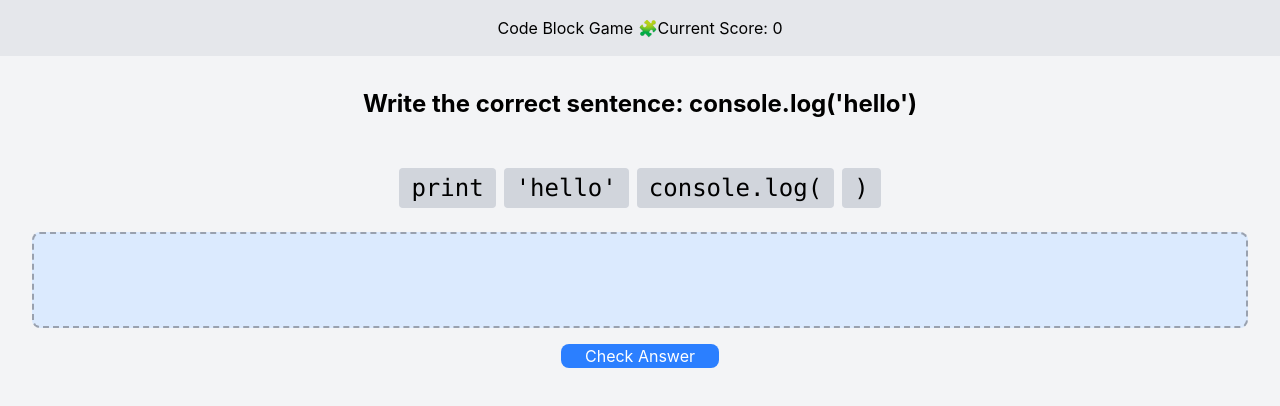
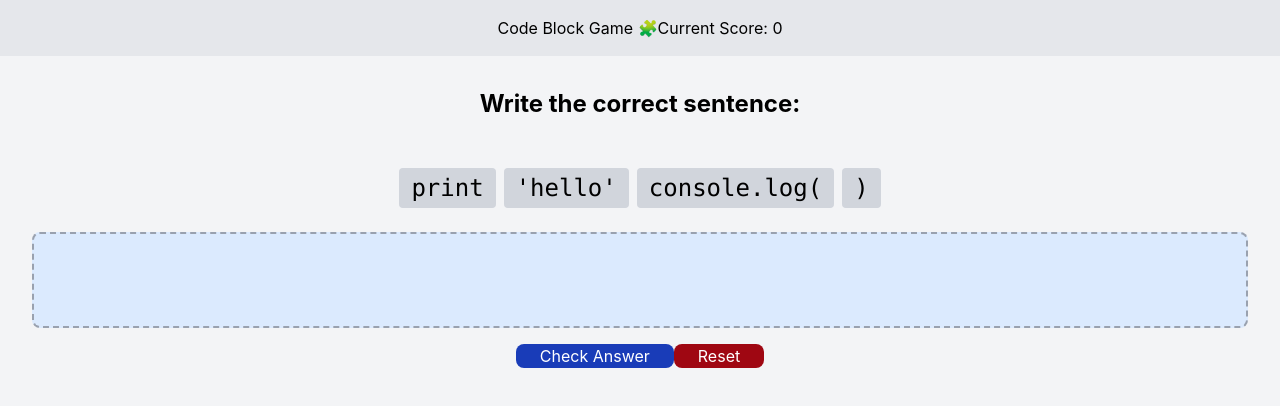
Before and after one commit to VicdSpt/WCS-Protojam, a React (Vite) app in the folder protojam/: page / in a window 1280 px wide. Shown: the top 406 px of the page. Built offline with nearby package versions, Linux system fonts and the light colour scheme.

Commit message:
adding stuff

```diff
--- a/protojam/src/components/Exercises.tsx
+++ b/protojam/src/components/Exercises.tsx
@@ -19,9 +19,7 @@ interface ExerciseProps {
 
 function Exercises({ exercise, onCorrect }: ExerciseProps) {
   const [droppedBlocks, setDroppedBlocks] = useState<CodeBlockType[]>([]);
-  const [activeBlock, setActiveBlock] = useState<CodeBlockType | null>(
-    null,
-  );
+  const [activeBlock, setActiveBlock] = useState<CodeBlockType | null>(null);
 
   const handleDragStart = (event: DragStartEvent) => {
     const found = exercise.blocks.find((block) => block.id === event.active.id);
@@ -36,7 +34,7 @@ function Exercises({ exercise, onCorrect }: ExerciseProps) {
     if (
       foundBlock &&
       event.over?.id === "dropzone" &&
-      !droppedBlocks.find((b) => b.id === foundBlock.id)
+      !droppedBlocks.find((myBlock) => myBlock.id === foundBlock.id)
     ) {
       setDroppedBlocks((prev) => [...prev, foundBlock]);
     }
@@ -56,7 +54,11 @@ function Exercises({ exercise, onCorrect }: ExerciseProps) {
   );
 
   return (
-    <DndContext sensors={sensors} onDragEnd={handleDragEnd} onDragStart={handleDragStart}>
+    <DndContext
+      sensors={sensors}
+      onDragEnd={handleDragEnd}
+      onDragStart={handleDragStart}
+    >
       <div className="min-h-screen bg-gray-100 flex flex-col items-center p-8">
         <DragOverlay>
           {activeBlock ? <CodeBlock block={activeBlock} /> : null}
@@ -71,16 +73,23 @@ function Exercises({ exercise, onCorrect }: ExerciseProps) {
         </div>
 
         <DropZone droppedBlocks={droppedBlocks} />
+
+        <div>
           <button
-          className="mt-4 px-6 bg-blue-500 text-white rounded-lg hover:bg-blue-700 cursor-pointer"
+            className="mt-4 px-6 bg-blue-800 text-white rounded-lg hover:bg-blue-700 cursor-pointer"
             onClick={() => {
               if (isCorrect) {
                 onCorrect();
+                setDroppedBlocks([]);
               }
             }}
           >
             Check Answer
           </button>
+          <button className="mt-4 px-6 bg-red-800 text-white rounded-lg hover:bg-red-700 cursor-pointer" onClick={() => {setDroppedBlocks([])}}>
+            Reset
+          </button>
+        </div>
       </div>
     </DndContext>
   );
--- a/protojam/src/data/exercises.ts
+++ b/protojam/src/data/exercises.ts
@@ -4,7 +4,7 @@ import { type ExerciseType } from "../types";
 const exercises: ExerciseType[] = [
   {
     id: 1,
-    question: "Write the correct sentence: console.log('hello')",
+    question: "Write the correct sentence:",
     blocks: [
       { id: 4, content: "print" }, // trap block!
       { id: 2, content: "'hello'" },
@@ -15,7 +15,7 @@ const exercises: ExerciseType[] = [
   },
   {
     id: 2,
-    question: "Write the correct sentence: let x = 5;",
+    question: "Write the correct sentence:",
     blocks: [
       { id: 10, content: "var" }, // trap block!
       { id: 7, content: " = " },
@@ -28,7 +28,7 @@ const exercises: ExerciseType[] = [
   },
   {
     id: 3,
-    question: "Write the correct sentence: if (x > 10) {}",
+    question: "Write the correct sentence:",
     blocks: [
       { id: 17, content: "while" }, // trap block!
       { id: 13, content: " > " },
@@ -42,7 +42,7 @@ const exercises: ExerciseType[] = [
   },
   {
     id: 4,
-    question: "Write the correct sentence: function greet() {}",
+    question: "Write the correct sentence:",
     blocks: [
       { id: 23, content: "=>" }, // trap block!
       { id: 20, content: "()" },
@@ -55,7 +55,7 @@ const exercises: ExerciseType[] = [
   },
   {
     id: 5,
-    question: "Write the correct sentence: return true;",
+    question: "Write the correct sentence:",
     blocks: [
       { id: 27, content: "false" }, // trap block!
       { id: 25, content: "true" },
@@ -66,7 +66,7 @@ const exercises: ExerciseType[] = [
   },
   {
     id: 6,
-    question: "Write the correct sentence: const name = 'Alex';",
+    question: "Write the correct sentence:",
     blocks: [
       { id: 31, content: "'Alex'" },
       { id: 33, content: "let" }, // trap block!
@@ -79,7 +79,7 @@ const exercises: ExerciseType[] = [
   },
   {
     id: 7,
-    question: "Write the correct sentence: for (let i = 0; i < 3; i++) {}",
+    question: "Write the correct sentence:",
     blocks: [
       { id: 42, content: "while" }, // trap block!
       { id: 36, content: "i" },
@@ -95,7 +95,7 @@ const exercises: ExerciseType[] = [
   },
   {
     id: 8,
-    question: "Write the correct sentence: x += 2;",
+    question: "Write the correct sentence:",
     blocks: [
       { id: 47, content: "-=" }, // trap block!
       { id: 45, content: "2" },
@@ -107,7 +107,7 @@ const exercises: ExerciseType[] = [
   },
   {
     id: 9,
-    question: "Write the correct sentence: console.error('fail');",
+    question: "Write the correct sentence:",
     blocks: [
       { id: 52, content: "console.log" }, // trap block!
       { id: 50, content: ")" },
@@ -119,7 +119,7 @@ const exercises: ExerciseType[] = [
   },
   {
     id: 10,
-    question: "Write the correct sentence: typeof x === 'number';",
+    question: "Write the correct sentence:",
     blocks: [
       { id: 56, content: "'number'" },
       { id: 58, content: "'string'" }, // trap block!
```
Lines whose indentation alone changed are shown as unchanged.
